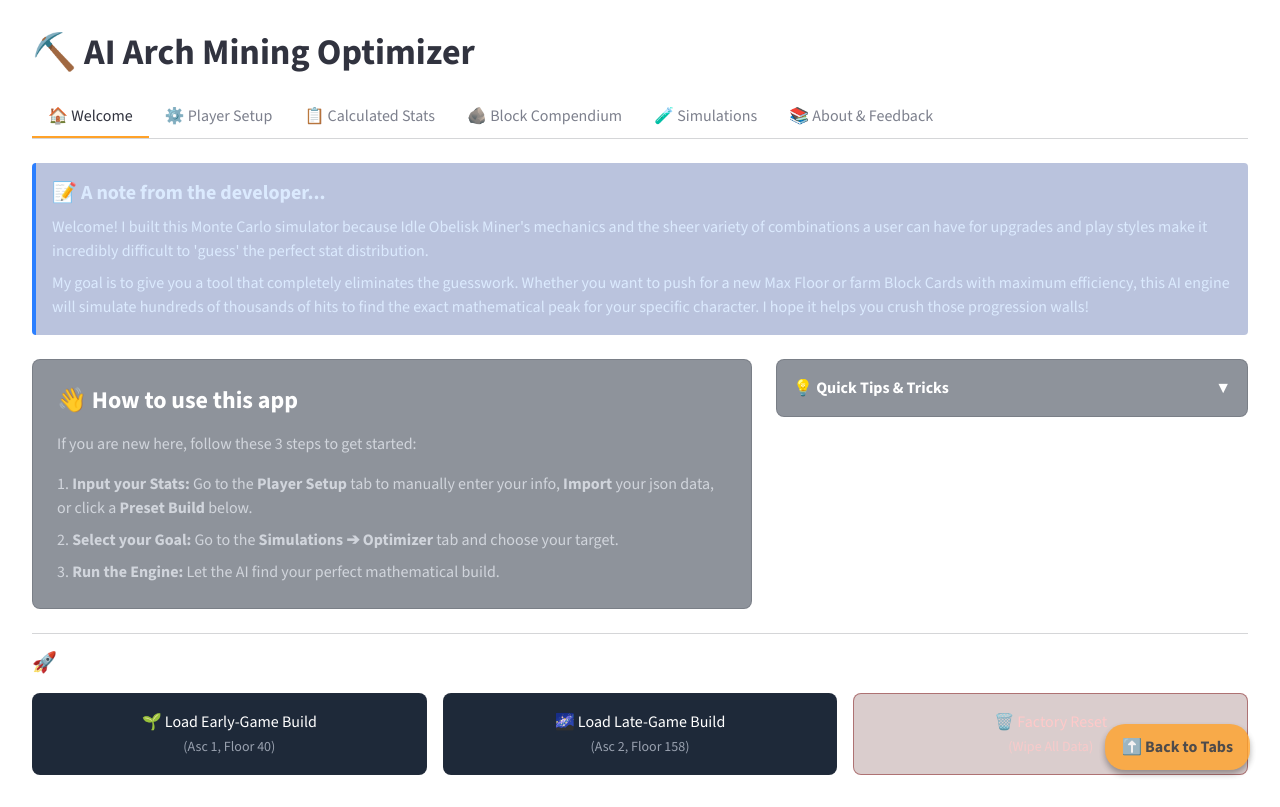
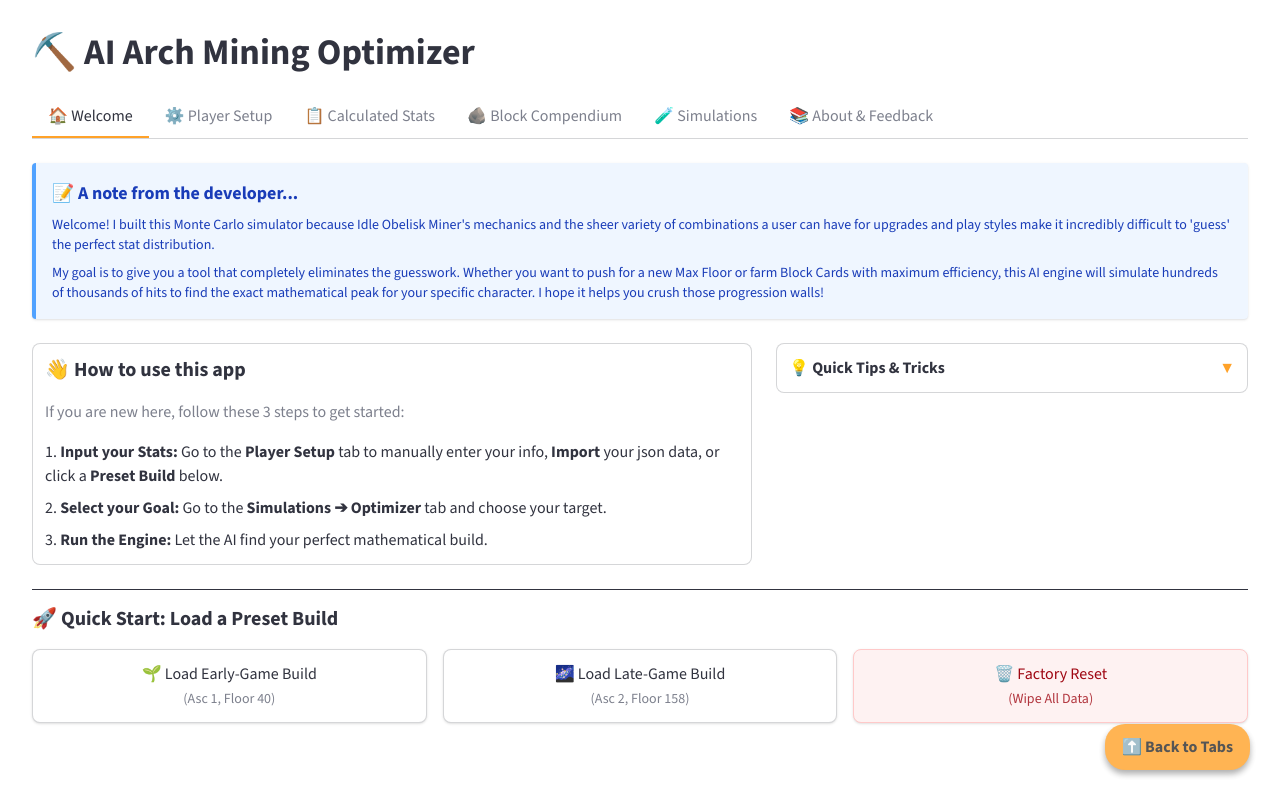
Before and after one commit to lobogrande/IoM-Arch-Optimizer-Web, a React (Vite) app: page / in a window 1280 px wide. Both pictures are taken after a click on the button "🏠 Welcome". Built offline with nearby package versions, Linux system fonts and the light colour scheme; what ag-grid-community, react-plotly.js would draw is missing.

Commit message:
refactor(welcome): updated styling to perfectly match index.css streamlit theme overrides

```diff
--- a/src/components/Welcome.jsx
+++ b/src/components/Welcome.jsx
@@ -11,9 +11,9 @@ export default function Welcome() {
 
   return (
     <div className="space-y-6 animate-fade-in">
-      {/* Dev Note */}
-      <div className="bg-blue-900/30 border-l-4 border-blue-500 p-4 rounded text-blue-100">
-        <h3 className="text-xl font-bold mb-2">📝 A note from the developer...</h3>
+      {/* Dev Note (Styled exactly like the Calculated Stats Info box) */}
+      <div className="p-4 bg-blue-50 border-l-4 border-blue-400 text-blue-800 rounded shadow-sm text-sm">
+        <h3 className="text-lg font-bold mb-2">📝 A note from the developer...</h3>
         <p className="mb-2">
           Welcome! I built this Monte Carlo simulator because Idle Obelisk Miner's mechanics and the sheer variety of combinations a user can have for upgrades and play styles make it incredibly difficult to 'guess' the perfect stat distribution.
         </p>
@@ -24,10 +24,10 @@ export default function Welcome() {
 
       <div className="grid grid-cols-1 md:grid-cols-5 gap-6">
         {/* Guide */}
-        <div className="md:col-span-3 border border-st-border bg-gray-800/50 p-6 rounded-lg">
-          <h3 className="text-2xl font-bold mb-4 text-white">👋 How to use this app</h3>
-          <p className="mb-4 text-gray-300">If you are new here, follow these 3 steps to get started:</p>
-          <ol className="list-decimal list-inside space-y-2 text-gray-300">
+        <div className="md:col-span-3 st-container">
+          <h3 className="text-xl font-bold mb-4">👋 How to use this app</h3>
+          <p className="mb-4 text-st-text-light">If you are new here, follow these 3 steps to get started:</p>
+          <ol className="list-decimal list-inside space-y-2">
             <li><strong>Input your Stats:</strong> Go to the <strong>Player Setup</strong> tab to manually enter your info, <strong>Import</strong> your json data, or click a <strong>Preset Build</strong> below.</li>
             <li><strong>Select your Goal:</strong> Go to the <strong>Simulations ➔ Optimizer</strong> tab and choose your target.</li>
             <li><strong>Run the Engine:</strong> Let the AI find your perfect mathematical build.</li>
@@ -35,13 +35,13 @@ export default function Welcome() {
         </div>
 
         {/* Tips Expander */}
-        <div className="md:col-span-2">
-          <details className="group border border-st-border bg-gray-800/50 rounded-lg open:bg-gray-800">
-            <summary className="cursor-pointer p-4 font-bold text-white flex justify-between items-center list-none">
+        <div className="md:col-span-2 st-container h-fit">
+          <details className="group">
+            <summary className="cursor-pointer font-bold flex justify-between items-center list-none outline-none">
               <span>💡 Quick Tips & Tricks</span>
-              <span className="transition group-open:rotate-180">▼</span>
+              <span className="transition group-open:rotate-180 text-st-orange">▼</span>
             </summary>
-            <div className="p-4 border-t border-st-border text-gray-300 space-y-3 text-sm">
+            <div className="mt-4 pt-4 border-t border-st-border text-st-text-light space-y-3 text-sm">
               <p><strong>The "Suicide Farming" Paradox:</strong> Buying survival stats (Agility/Stamina) when farming early-game blocks pushes you to deeper floors where blocks have exponentially more HP, mathematically lowering your kills/min!</p>
               <p><strong>Stat Plateaus:</strong> Because blocks only take whole hits, 50 Strength and 54 Strength might both result in a '3-hit kill'. Use the <strong>Sandbox Tab</strong> to find these exact breakpoints.</p>
               <p><strong>Use Stat Locks:</strong> When running the Optimizer, locking obvious stats (like setting Agility to 0 for early farming) makes the AI run exponentially faster and more accurately!</p>
@@ -50,31 +50,31 @@ export default function Welcome() {
         </div>
       </div>
 
-      <hr className="border-st-border my-8" />
+      <hr />
 
       {/* Preset Builds */}
       <div>
-        <h4 className="text-xl font-bold mb-4 text-white">🚀 Quick Start: Load a Preset Build</h4>
+        <h4 className="text-xl font-bold mb-4">🚀 Quick Start: Load a Preset Build</h4>
         <div className="grid grid-cols-1 md:grid-cols-3 gap-4">
           <button
             onClick={() => loadStateFromJson(EARLY_GAME)}
-            className="p-4 border border-st-border rounded-lg bg-gray-800 hover:bg-gray-700 hover:border-st-orange transition-colors text-center text-white font-medium"
+            className="st-container hover:border-st-orange transition-colors text-center font-medium shadow-sm cursor-pointer"
           >
             🌱 Load Early-Game Build<br/>
-            <span className="text-sm font-normal text-gray-400">(Asc 1, Floor 40)</span>
+            <span className="text-sm font-normal text-st-text-light">(Asc 1, Floor 40)</span>
           </button>
 
           <button
             onClick={() => loadStateFromJson(LATE_GAME)}
-            className="p-4 border border-st-border rounded-lg bg-gray-800 hover:bg-gray-700 hover:border-st-orange transition-colors text-center text-white font-medium"
+            className="st-container hover:border-st-orange transition-colors text-center font-medium shadow-sm cursor-pointer"
           >
             🌌 Load Late-Game Build<br/>
-            <span className="text-sm font-normal text-gray-400">(Asc 2, Floor 158)</span>
+            <span className="text-sm font-normal text-st-text-light">(Asc 2, Floor 158)</span>
           </button>
 
           <button
             onClick={() => resetState()}
-            className="p-4 border border-red-900/50 rounded-lg bg-red-950/20 hover:bg-red-900/40 hover:border-red-500 transition-colors text-center text-red-200 font-medium"
+            className="p-3 border border-red-200 bg-red-50 hover:bg-red-100 hover:border-red-400 transition-colors rounded-lg text-center text-red-800 font-medium shadow-sm cursor-pointer"
           >
             🗑️ Factory Reset<br/>
             <span className="text-sm font-normal opacity-80">(Wipe All Data)</span>
```
